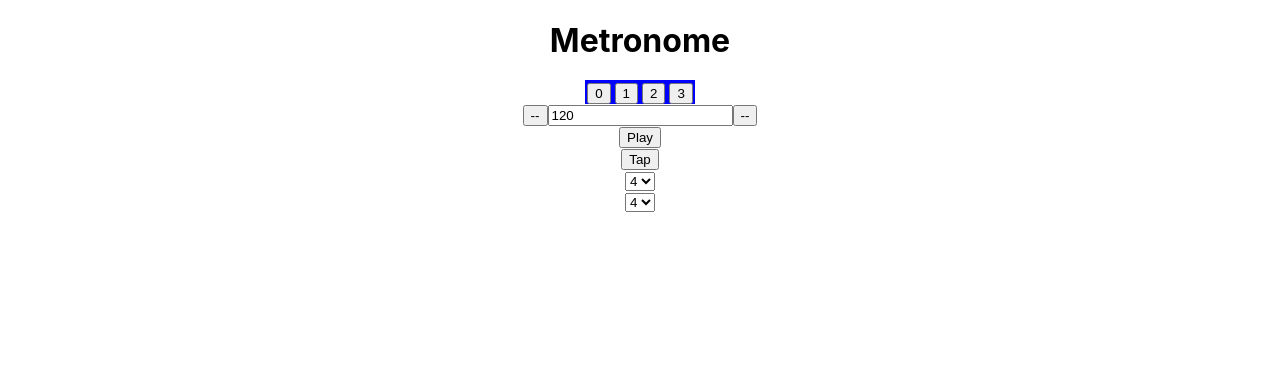
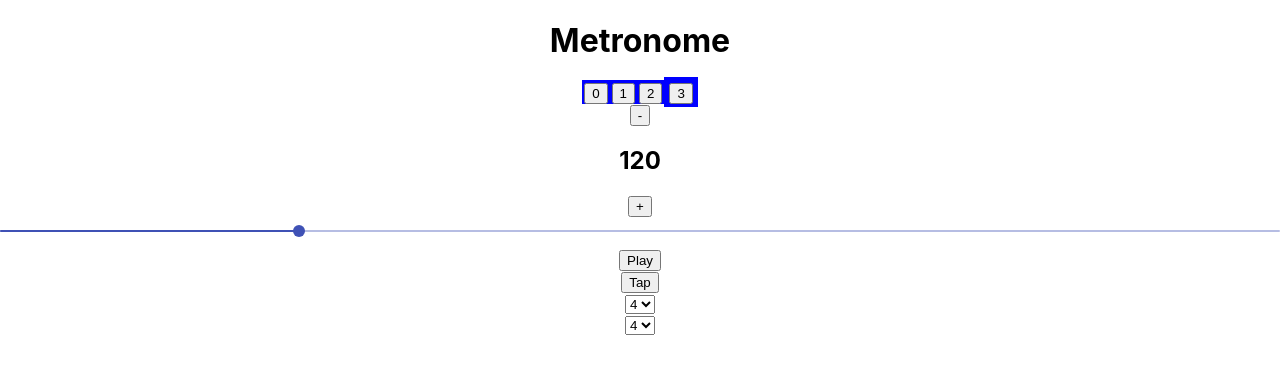
Before and after one commit to apparatusjazz/React-Metronome, a React (Create React App) app: page / in a window 1280 px wide. Shown: the top 374 px of the page. Built offline with nearby package versions, Linux system fonts and the light colour scheme.

Commit message:
Added slider component to change tempo

```diff
--- a/src/components/metronome.js
+++ b/src/components/metronome.js
@@ -112,7 +112,7 @@ class Metronome extends Component {
         let accents = Array.from({ length: this.state.timeSignature[0] }, () => 1);
         this.setState({
             accents: accents
-        })
+        });
     }
     changeBeatNo(val) {
         let newTimeSig = this.state.timeSignature;
@@ -142,7 +142,12 @@ class Metronome extends Component {
     render() {
         return (
             <div>
-                <Accents beats={this.state.timeSignature[0]} defaultAccent={1} handleAccentChange={this.handleAccentChange} />
+                <Accents
+                    beats={this.state.timeSignature[0]}
+                    defaultAccent={1}
+                    handleAccentChange={this.handleAccentChange}
+                    currentNote={this.state.currentNote}
+                />
                 <Tempo
                     tempo={this.state.tempo}
                     changeTempo={this.changeTempo}
--- a/src/components/tempo.js
+++ b/src/components/tempo.js
@@ -1,4 +1,5 @@
 import React, { Component } from 'react'
+import { Slider } from '@material-ui/core'
 
 class Tempo extends Component {
 
@@ -9,7 +10,7 @@ class Tempo extends Component {
             this.props.changeTempo(tempo);
         }
     }
-    tempoChange(val) {
+    tempoChange(val) {      // Incrementing tempo up or down
         this.props.tempoChange(val);
     }
     handleKeyPress(evt) {
@@ -17,18 +18,32 @@ class Tempo extends Component {
             this.changeTempo(evt);
         }
     }
+    handleSliderChange(event, newVal) {
+        this.props.changeTempo(newVal);
+    }
     handleFocus = (evt) => evt.target.select();
 
     render() {
         return (
-            <div key={this.props.tempo}>
-                <button className="bpmDown" onClick={() => this.tempoChange(0)}>--</button>
-                <input
+            <div /*key={this.props.tempo}*/>
+                <button className="bpmDown" onClick={() => this.tempoChange(0)}>-</button>
+                {/* <input
                     defaultValue={this.props.tempo}
                     onFocus={this.handleFocus}
                     onKeyPress={e => this.handleKeyPress(e)}
-                ></input>
-                <button className="bpmUp" onClick={() => this.tempoChange(1)}>--</button>
+                ></input> */}
+                <h2>{this.props.tempo}</h2>
+                <button className="bpmUp" onClick={() => this.tempoChange(1)}>+</button>
+                <div>
+                    <Slider
+                        value={this.props.tempo}
+                        onChange={(e, val) => this.handleSliderChange(e, val)}
+                        aria-labelledby="continuous-slider"
+                        min={50}
+                        max={350}
+                        valueLabelDisplay="auto"
+                    />
+                </div>
             </div>
         )
     }
```
